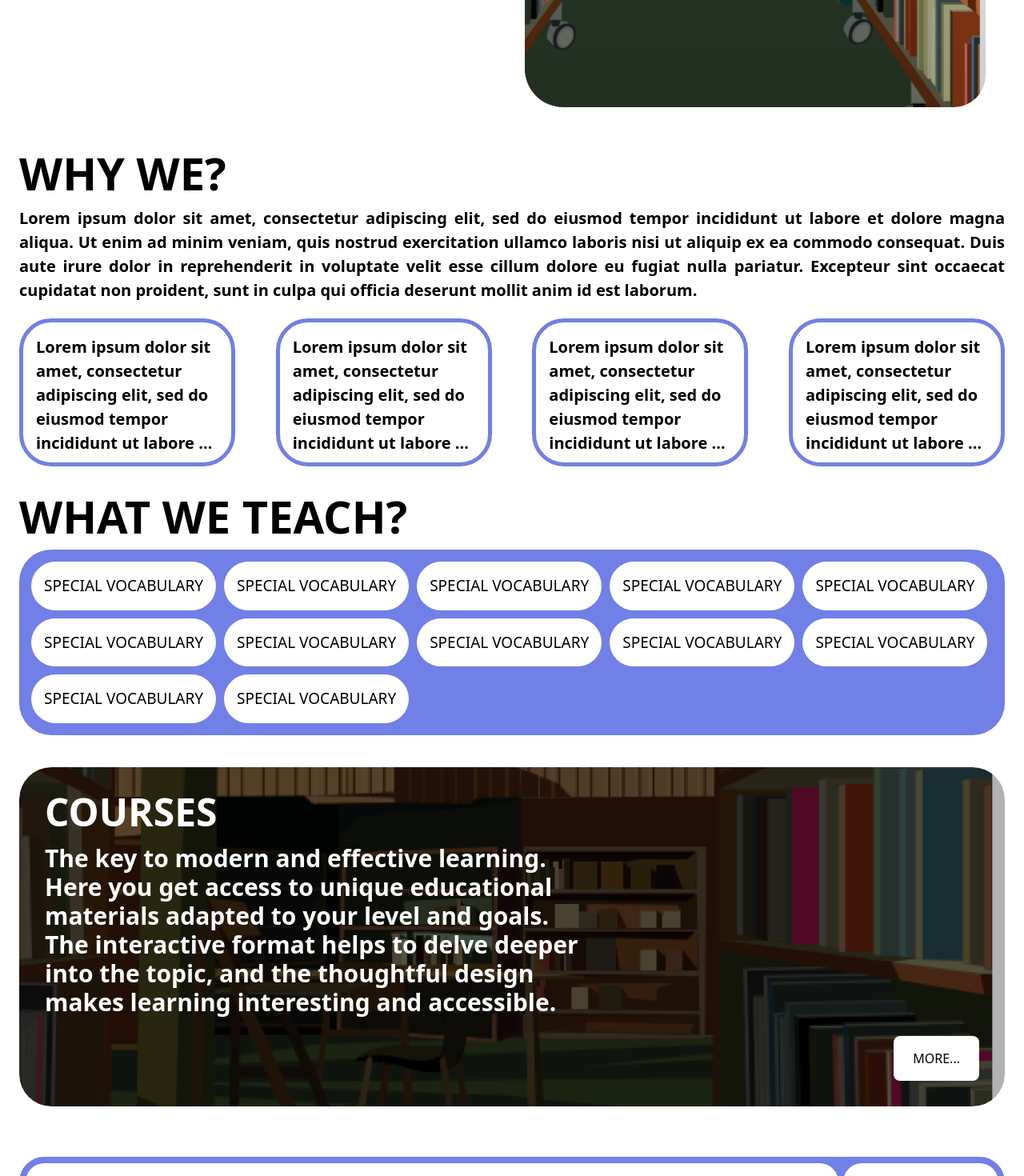
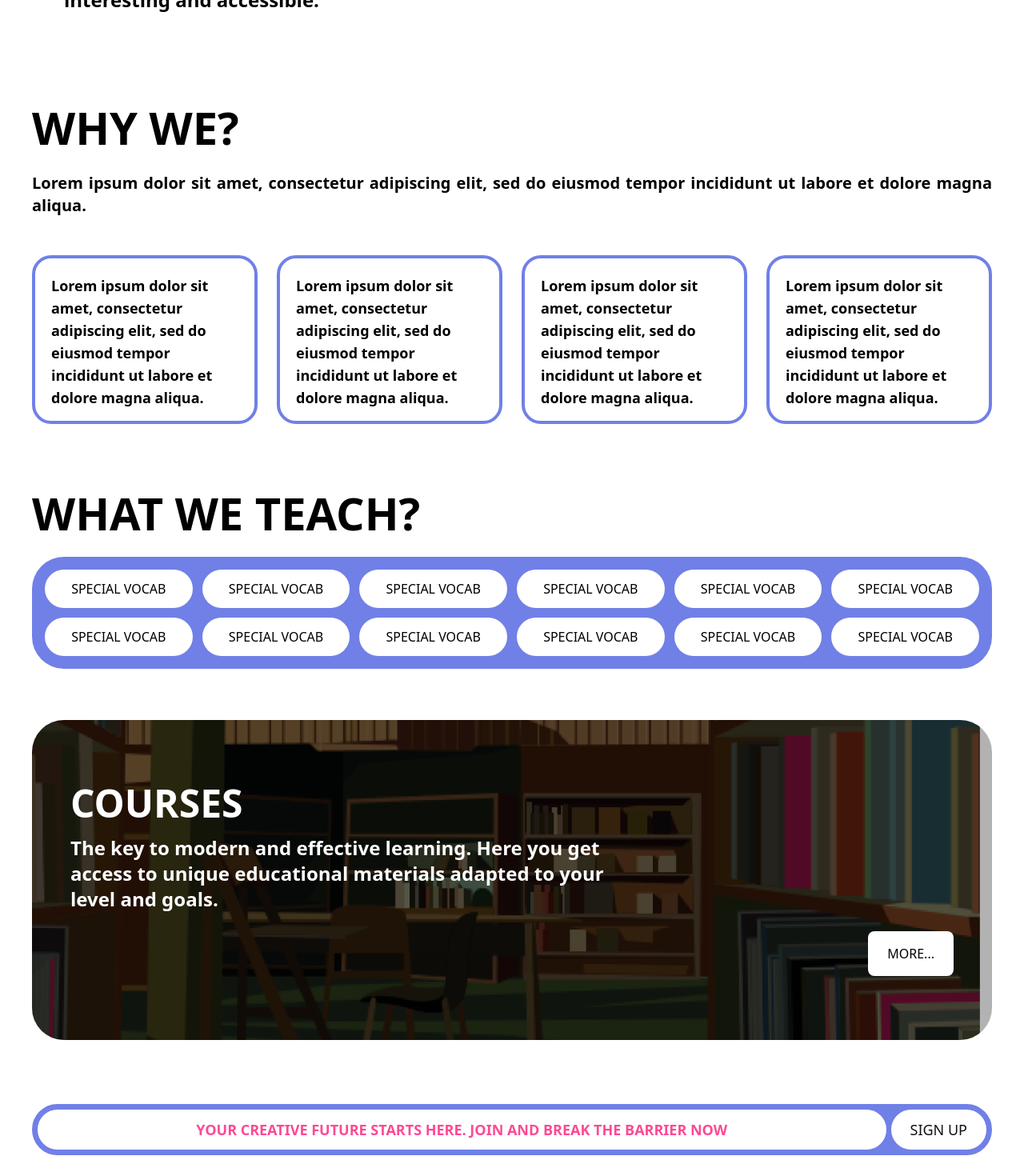
Before and after one commit to teamix15/figital, a Vue app: page / in a window 1280 px wide. Shown: the part 780-2250 px from the top of the page at 80% size. Built offline with nearby package versions, Linux system fonts and the light colour scheme.

Commit message:
Add words game & api integration

```diff
--- a/src/router/index.ts
+++ b/src/router/index.ts
@@ -4,6 +4,7 @@ import AccountView from '@/views/AccountView.vue'
 import SignUpView from '@/views/SignUpView/SignUpView.vue'
 import SignInView from '@/views/SignInView/SignInView.vue'
 import DictionaryView from '@/views/DictionaryView/DictionaryView.vue'
+import WordsGameView from '@/views/WordsGameView/WordsGameView.vue'
 
 import { createRouter, createWebHistory } from 'vue-router'
 
@@ -40,6 +41,11 @@ const router = createRouter({
       name: 'dictionary',
       component: DictionaryView,
     },
+    {
+      path: '/words-game',
+      name: 'words-game',
+      component: WordsGameView,
+    },
   ],
 })
 
--- /dev/null
+++ b/src/services/wordsService.ts
@@ -0,0 +1,19 @@
+import { ENDPOINTS } from '@/shared/constants/endpoints'
+import type { DictionaryWord } from '@/shared/interfaces/entities'
+import api from '@/shared/utils/api'
+import type { AxiosResponse } from 'axios'
+
+export class WordsService {
+  static async fetchWords({
+    unit,
+    count,
+  }: {
+    unit: number
+    count: number
+  }): Promise<AxiosResponse<{ words: DictionaryWord }>> {
+    return api({
+      method: 'get',
+      url: ENDPOINTS.WORDS(count, unit),
+    })
+  }
+}
--- a/src/shared/constants/endpoints.ts
+++ b/src/shared/constants/endpoints.ts
@@ -6,5 +6,7 @@ export const ENDPOINTS = {
     CHANGE_PASSWORD: '/auth/changePassword',
     PROFILE: '/auth/profile',
   },
-  DICTIONARY: "/dictionary"
+  DICTIONARY: '/dictionary',
+
+  WORDS: (count: number, unit: number) => `/words/${count}/unit/${unit}`,
 }
--- a/src/views/DictionaryView/DictionaryView.vue
+++ b/src/views/DictionaryView/DictionaryView.vue
@@ -44,7 +44,7 @@
             <div class="mt-6 flex justify-end space-x-2">
               <button
                 @click="deleteWord(word._id)"
-                class="p-2 text-gray-500 hover:text-red-600 transition-colors"
+                class="p-2 text-gray-500 hover:text-accent transition-colors cursor-pointer"
                 title="Delete"
               >
                 <svg
--- a/src/views/HomeView.vue
+++ b/src/views/HomeView.vue
@@ -1,19 +1,19 @@
 <template>
-  <div class="p-[24px]">
-    <div class="flex flex-col justify-center items-center">
-      <div
-        class="flex flex-col lg:flex-row w-full gap-4 md:gap-8 2xl:justify-center 2xl:max-w-[1800px] mx-auto px-4 sm:px-6"
-      >
-        <div class="lg:w-1/2 w-full flex flex-col gap-4 md:gap-6 lg:gap-8">
+  <div class="px-4 py-6 sm:px-6 sm:py-8 md:px-8 md:py-10 lg:px-10 lg:py-12">
+    <div class="flex flex-col items-center max-w-[1800px] mx-auto">
+      <div class="flex flex-col lg:flex-row w-full gap-6 md:gap-8 lg:gap-10">
+        <div class="lg:w-1/2 w-full flex flex-col gap-5 md:gap-6 lg:gap-8">
           <h1
-            class="font-bold text-2xl sm:text-3xl md:text-4xl lg:text-5xl xl:text-6xl 2xl:text-[72px] leading-tight md:leading-snug lg:leading-[1.2] uppercase text-center sm:text-start"
+            class="font-bold text-3xl sm:text-4xl md:text-5xl lg:text-[56px] xl:text-[72px] leading-tight md:leading-snug lg:leading-[1.1] uppercase text-center sm:text-start"
           >
             English for Design
           </h1>
 
-          <div class="w-full rounded-[40px] bg-white/10 p-6 md:p-8 lg:p-10 backdrop-blur-sm">
+          <div
+            class="w-full rounded-3xl sm:rounded-[40px] bg-white/10 p-5 sm:p-6 md:p-8 lg:p-10 backdrop-blur-sm"
+          >
             <p
-              class="font-bold text-sm sm:text-base md:text-lg lg:text-xl xl:text-2xl leading-relaxed md:leading-loose"
+              class="font-bold text-base sm:text-lg md:text-xl lg:text-2xl leading-relaxed md:leading-loose"
             >
               The key to modern and effective learning. Here you get access to unique educational
               materials adapted to your level and goals. The interactive format helps to delve
@@ -23,9 +23,9 @@
           </div>
         </div>
 
-        <div class="lg:w-1/2 w-full flex items-center">
+        <div class="lg:w-1/2 w-full flex items-center mt-4 lg:mt-0">
           <div
-            class="relative w-full h-full min-h-[300px] sm:min-h-[400px] md:min-h-[500px] lg:min-h-[600px] xl:min-h-[700px] rounded-[40px] lg:rounded-l-[48px] overflow-hidden"
+            class="relative w-full aspect-[4/3] sm:aspect-[5/3] lg:aspect-[4/3] rounded-3xl sm:rounded-[40px] overflow-hidden"
           >
             <img
               src="@/shared/assets/home-view-main.png"
@@ -38,92 +38,96 @@
         </div>
       </div>
 
-      <div class="flex flex-col mt-[20px] md:mt-[40px]">
-        <div class="flex flex-col justify-center">
-          <p class="uppercase font-[700] text-[36px] md:text-[56px]">why we?</p>
-          <p class="font-[700] text-[16px] md:text-[20px] text-justify">
+      <div class="w-full mt-8 md:mt-12 lg:mt-16">
+        <div class="flex flex-col gap-4 md:gap-6">
+          <h2
+            class="uppercase font-bold text-2xl sm:text-3xl md:text-4xl lg:text-[56px] text-center md:text-left"
+          >
+            Why we?
+          </h2>
+          <p class="font-bold text-sm sm:text-base md:text-lg lg:text-xl text-justify">
             Lorem ipsum dolor sit amet, consectetur adipiscing elit, sed do eiusmod tempor
-            incididunt ut labore et dolore magna aliqua. Ut enim ad minim veniam, quis nostrud
-            exercitation ullamco laboris nisi ut aliquip ex ea commodo consequat. Duis aute irure
-            dolor in reprehenderit in voluptate velit esse cillum dolore eu fugiat nulla pariatur.
-            Excepteur sint occaecat cupidatat non proident, sunt in culpa qui officia deserunt
-            mollit anim id est laborum.
+            incididunt ut labore et dolore magna aliqua.
           </p>
-          <div class="flex gap-8 justify-center lg:justify-between mt-[20px] flex-wrap">
+          <div class="grid grid-cols-1 sm:grid-cols-2 lg:grid-cols-4 gap-4 md:gap-6 mt-4 md:mt-6">
             <div
               v-for="n in 4"
               :key="n"
-              class="border-5 border-primary font-[700] text-[16px] md:w-[305px] lg:w-[220px] xl:w-[270px] md:text-[20px] rounded-[40px] h-[290px] md:h-[185px] gap-8 p-4 overflow-hidden"
+              class="border-4 border-primary font-bold text-sm sm:text-base md:text-lg rounded-3xl p-4 md:p-5 aspect-[4/3] overflow-y-auto"
             >
-              <p class="line-clamp-5">
+              <p>
                 Lorem ipsum dolor sit amet, consectetur adipiscing elit, sed do eiusmod tempor
-                incididunt ut labore et dolore magna aliqua. Ut enim ad minim veniam, quis nostrud
-                exercitation ullamco laboris nisi ut aliquip ex ea commodo consequat. Duis aute
-                irure dolor in reprehenderit in voluptate velit esse cillum dolore eu fugiat nulla
-                pariatur. Excepteur sint occaecat cupidatat non proident, sunt in culpa qui officia
-                deserunt mollit anim id est laborum.
+                incididunt ut labore et dolore magna aliqua.
               </p>
             </div>
           </div>
         </div>
       </div>
 
-      <div class="mt-[20px]">
-        <p class="font-[700] text-[36px] md:text-[56px] uppercase">what we teach?</p>
-        <div class="flex flex-wrap bg-primary rounded-[40px] h-auto p-[10px]">
+      <div class="w-full mt-10 md:mt-14 lg:mt-20">
+        <h2
+          class="font-bold text-2xl sm:text-3xl md:text-4xl lg:text-[56px] uppercase mb-4 md:mb-6"
+        >
+          What we teach?
+        </h2>
+        <div
+          class="bg-primary rounded-3xl sm:rounded-[40px] p-3 sm:p-4 grid grid-cols-2 sm:grid-cols-3 md:grid-cols-4 lg:grid-cols-6 gap-3"
+        >
           <div
             v-for="n in 12"
             :key="n"
-            class="flex items-center justify-center bg-[#FFFFFF] rounded-[40px] text-[16px] md:text-[19px] uppercase font-[500] p-4 m-[5px]"
+            class="flex items-center justify-center bg-white rounded-2xl sm:rounded-3xl text-xs sm:text-sm md:text-base uppercase font-medium py-2 px-3 sm:py-3 sm:px-4"
           >
-            special vocabulary
+            Special Vocab
           </div>
         </div>
       </div>
 
-      <div class="relative rounded-[40px] overflow-hidden mt-[40px] min-h-[400px] w-full">
-        <div class="absolute inset-0 rounded-[40px] overflow-hidden">
+      <div
+        class="relative w-full aspect-[4/3] sm:aspect-[3/1] rounded-3xl sm:rounded-[40px] overflow-hidden mt-8 md:mt-12 lg:mt-16"
+      >
         <img
           src="@/shared/assets/home-view-main.png"
-            alt="Background"
-            class="absolute min-w-full min-h-full w-auto h-auto top-1/2 left-1/2 -translate-x-1/2 -translate-y-1/2 object-cover brightness-50"
-            style="min-width: 100%; min-height: 100%; width: auto; height: auto"
+          alt="Courses"
+          class="absolute w-full h-full object-cover object-center brightness-50"
         />
         <div class="absolute inset-0 bg-black/30"></div>
-        </div>
-
-        <div class="relative z-10 p-8 h-full flex flex-col justify-between">
-          <div>
-            <p class="font-bold text-4xl md:text-5xl uppercase text-white">Courses</p>
-            <p class="font-bold text-xl md:text-3xl text-white mt-4 max-w-2xl">
+        <div class="relative z-10 h-full flex flex-col justify-center p-6 sm:p-8 md:p-10 lg:p-12">
+          <h2 class="font-bold text-2xl sm:text-3xl md:text-4xl lg:text-5xl uppercase text-white">
+            Courses
+          </h2>
+          <p
+            class="font-bold text-base sm:text-lg md:text-xl lg:text-2xl text-white mt-3 sm:mt-4 max-w-2xl"
+          >
             The key to modern and effective learning. Here you get access to unique educational
-              materials adapted to your level and goals. The interactive format helps to delve
-              deeper into the topic, and the thoughtful design makes learning interesting and
-              accessible.
+            materials adapted to your level and goals.
           </p>
-          </div>
-
-          <div class="flex justify-end mt-6">
+          <div class="flex justify-end mt-4 sm:mt-6">
             <CommonButton
               label="More..."
-              class="bg-white text-black hover:bg-gray-100 px-6 py-3 rounded-lg"
+              class="bg-white text-black hover:bg-gray-100 px-4 py-2 sm:px-6 sm:py-3 rounded-lg text-sm sm:text-base"
             />
           </div>
         </div>
       </div>
 
+      <!-- CTA Section -->
       <div
-        class="flex bg-primary rounded-[40px] h-[63px] w-full mt-[63px] overflow-hidden max-w-full border-5 border-primary"
+        class="flex flex-col sm:flex-row bg-primary rounded-3xl sm:rounded-[40px] h-auto sm:h-16 w-full mt-10 md:mt-14 lg:mt-20 overflow-hidden border-4 border-primary"
       >
         <div
-          class="hidden md:flex md:justify-center md:items-center w-full bg-white rounded-[40px] text-[20px] overflow-hidden border-[3px] border-primary"
+          class="hidden sm:flex items-center justify-center flex-1 bg-white rounded-3xl sm:rounded-[40px] overflow-hidden border-3 border-primary px-4"
         >
-          <p class="truncate color-accent font-600 p-4">
+          <p class="text-accent font-semibold text-sm md:text-base lg:text-lg truncate px-2">
             YOUR CREATIVE FUTURE STARTS HERE. JOIN AND BREAK THE BARRIER NOW
           </p>
         </div>
-        <RouterLink to="/sign-up">
-          <CommonButton label="sign up" variant="ghost" class="w-full md:w-[200px] h-full" />
+        <RouterLink to="/sign-up" class="w-full sm:w-auto">
+          <CommonButton
+            label="SIGN UP"
+            variant="ghost"
+            class="w-full h-16 sm:h-full px-6 text-sm sm:text-base md:text-lg"
+          />
         </RouterLink>
       </div>
     </div>
```
Also changed, not shown: src/stores/wordsStore.ts (added, +57 -0 lines), src/views/AccountView.vue (+36 -24 lines), src/views/WordsGameView/WordsGameView.vue (added, +161 -0 lines). Lines whose indentation alone changed are shown as unchanged.
